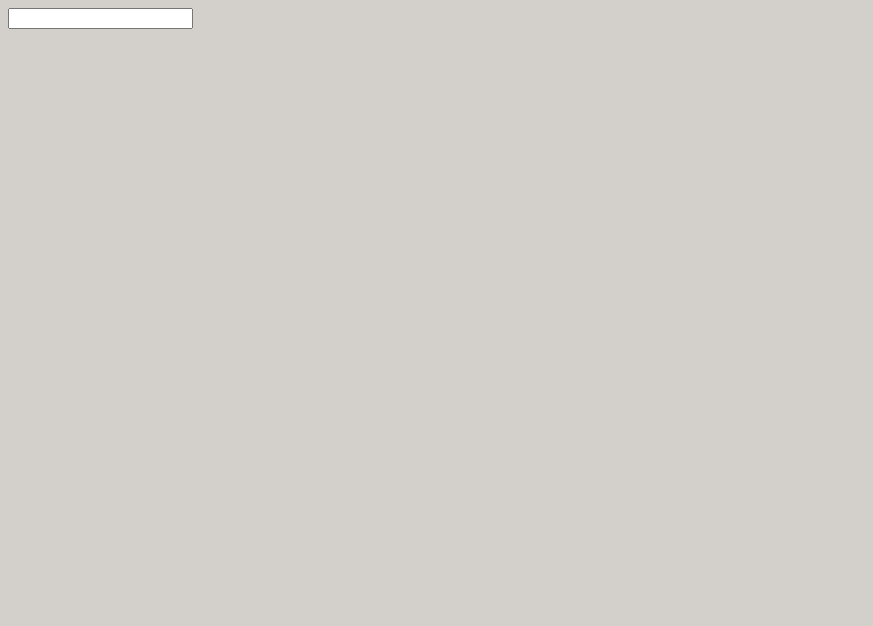
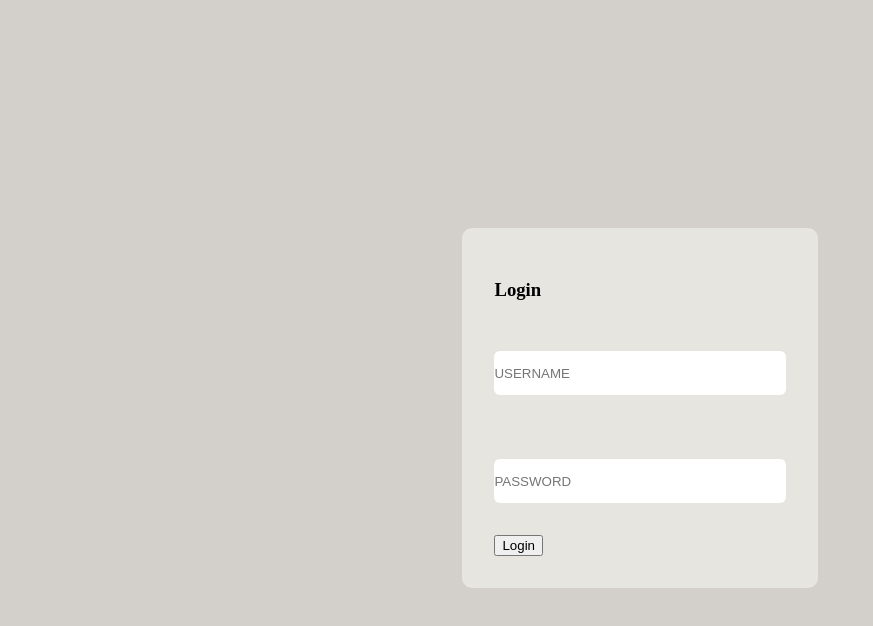
Before and after one commit to marion-ramos400/parkie, a Vue app: page / in a window 1280 px wide. Shown: the top 626 px of the page, without its empty margins (0-873 px from the left). Built offline with nearby package versions, Linux system fonts and the light colour scheme.

Commit message:
init login view

```diff
--- a/client/src/App.vue
+++ b/client/src/App.vue
@@ -1,11 +1,19 @@
 <script setup>
-  import Login from './components/Login/Login.vue'
+import Login from '@/components/Login/Login.vue'
+
 </script>
 
 <template>
-  <Login/>
+  <section class="container">
+    <Login/>
+  </section>
 </template>
 
 <style scoped>
-
+.container {
+  display: flex;
+  justify-content: center;
+  align-items: center;
+  height: 100vh;
+}
 </style>
--- a/client/src/components/Login/Login.vue
+++ b/client/src/components/Login/Login.vue
@@ -1,9 +1,38 @@
 <script setup>
 </script>
 <template>
-  <form>
-    <input/>
-  </form>
+  <div class="login">
+    <div>
+      <h3>Login</h3>
+      <form>
+          <input type="text" placeholder="USERNAME"/>
+          <input type="password" placeholder="PASSWORD"/>
+          <button type="submit">Login</button>
+      </form>
+    </div>
+  </div>
 </template>
 <style>
+@import '@/assets/main.css';
+.login {
+ background: var(--platinum);
+ position: relative;
+ width: 22.2rem;
+ border-radius: 10px;
+}
+
+.login div {
+  padding: 2rem;
+}
+
+.login form input {
+  padding: 14.5px 0;
+  width: 100%;
+  margin: 2rem 0;
+  border-radius: 6px;
+  border: none;
+}
+
+
+
 </style>
--- a/vite.config.js
+++ b/vite.config.js
@@ -12,7 +12,7 @@ export default defineConfig({
   ],
   resolve: {
     alias: {
-      '@': fileURLToPath(new URL('./src', import.meta.url))
+      '@': fileURLToPath(new URL('./client/src', import.meta.url))
     },
   },
   test: {
```
Also changed, not shown: 1 other file (tests, documents, lock files or other folders).
